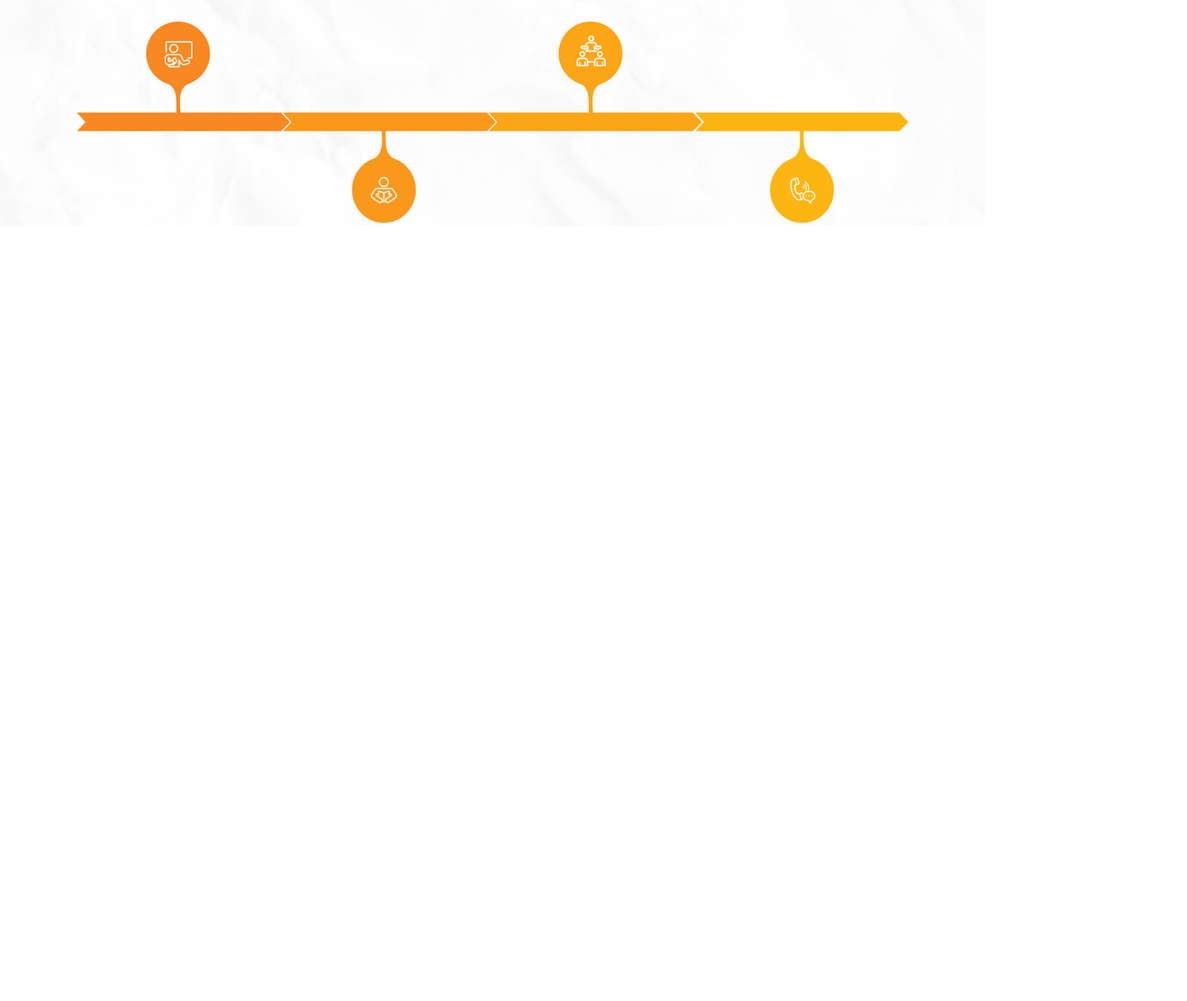
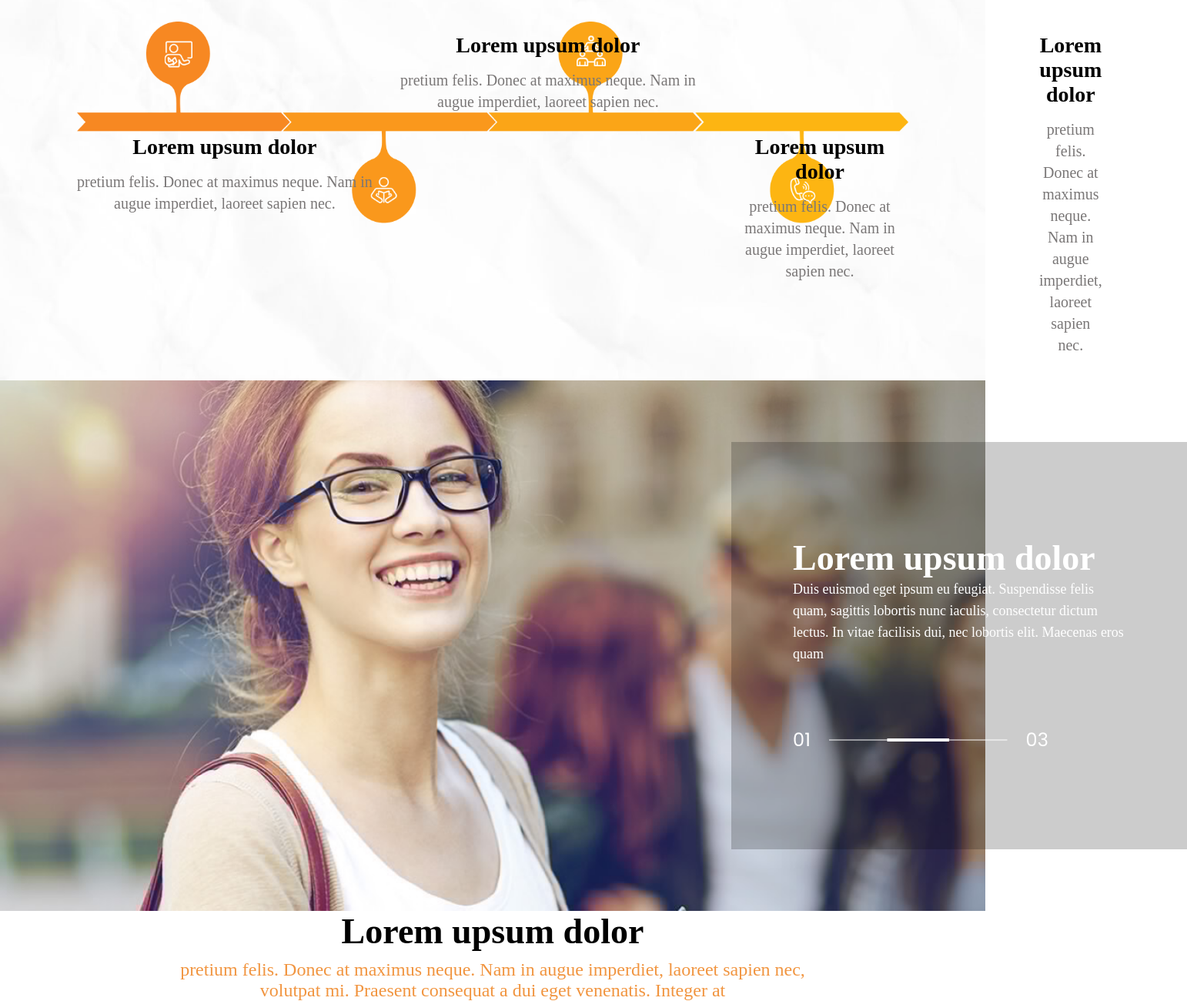
Before and after one commit to tsitsy/new-Project, a website built with Vite: page index.html in a window 1280 px wide. Shown: the part 4492-5792 px from the top of the page at 77% size, 1542 px wide, since content can reach past the window. Before the commit the page ends 4786 px from the top, so only its background shows below. Built offline with nearby package versions, Linux system fonts and the light colour scheme; a web font is replaced by a local one.

Commit message:
add section five

```diff
--- a/index.html
+++ b/index.html
@@ -211,6 +211,36 @@
     </div>
     <div class="communication">
       <img src="/src/images/com.png" alt="">
+      <div class="txtLo">
+        <h6>Lorem upsum dolor</h6>
+        <p>pretium felis. Donec at maximus neque. Nam in<br>augue imperdiet, laoreet sapien nec.
+      </div>
+      <div class="txtLo midl">
+        <h6>Lorem upsum dolor</h6>
+        <p>pretium felis. Donec at maximus neque. Nam in<br>augue imperdiet, laoreet sapien nec.
+      </div>
+      <div class="txtLo midlHi">
+        <h6>Lorem upsum dolor</h6>
+        <p>pretium felis. Donec at maximus neque. Nam in<br>augue imperdiet, laoreet sapien nec.
+      </div>
+      <div class="txtLo last">
+        <h6>Lorem upsum dolor</h6>
+        <p>pretium felis. Donec at maximus neque. Nam in<br>augue imperdiet, laoreet sapien nec.
+      </div>
+  </section>
+  <section class="six">
+    <div class="titre">
+      <div class="lor">
+        <h3>Lorem upsum dolor</h3>
+        <p>Duis euismod eget ipsum eu feugiat. Suspendisse felis quam, sagittis lobortis nunc iaculis, consectetur dictum lectus. In vitae facilisis dui, nec lobortis elit. Maecenas eros quam</p>
+      </div>
+      <img src="/src/images/swep.png" alt="">
+    </div>
+  </section>
+  <section class="seven">
+    <div class="title nel">
+      <h3>Lorem upsum dolor</h3>
+      <p>pretium felis. Donec at maximus neque. Nam in augue imperdiet, laoreet sapien nec,<br> volutpat mi. Praesent consequat a dui eget venenatis. Integer at  </p>
     </div>
 
   </section>
--- a/styles.scss
+++ b/styles.scss
@@ -306,7 +306,9 @@ a:hover{
     padding-inline: 100px;
     background-image: url(/src/images/bckday.png);
     background-size: cover;
+    padding-bottom: 200px;
     .communication{
+        position: relative;
         img{
             width: 100%;
         }
@@ -315,4 +317,58 @@ a:hover{
         margin-bottom: 80px;
         margin-top: 80px;
     }
+}.txtLo{
+    position: absolute;
+    bottom: 15px;
+    display: flex;
+    flex-direction: column;
+    text-align: center;
+    height: 104px;
+    gap: 15px;
+
+    h6{
+        font-size: 28px;
+    }
+    p{
+        font-size: 20px;
+        line-height: 28px;
+        color: #7A7777;
+    }
 }
+.midl{
+    top: 15px;
+    left: 420px;
+}
+.midlHi{
+    bottom: 15px;
+    left: 850px;
+}
+.last{
+    top: 15px;
+    left: 1250px;
+}
+.six{
+    background-image: url(/src/images/back.png);
+    background-size: cover;
+    padding-inline: 100px;
+    padding-top: 80px;
+    padding-bottom: 80px;
+    .titre{
+        background-color: rgba(0, 0, 0, 0.20);
+        width: 40%;
+        display: flex;
+        flex-direction: column;
+        gap: 80PX;
+        align-items: baseline;
+        padding:  124px 80px;
+        margin-left: 850px;
+        color: white;
+        h3{
+            font-size: 46px;
+        }
+        p{
+            font-size: 18px;
+            line-height: 28px;
+        }
+    }
+}
```
Also changed, not shown: src/images/back3.png (added).
